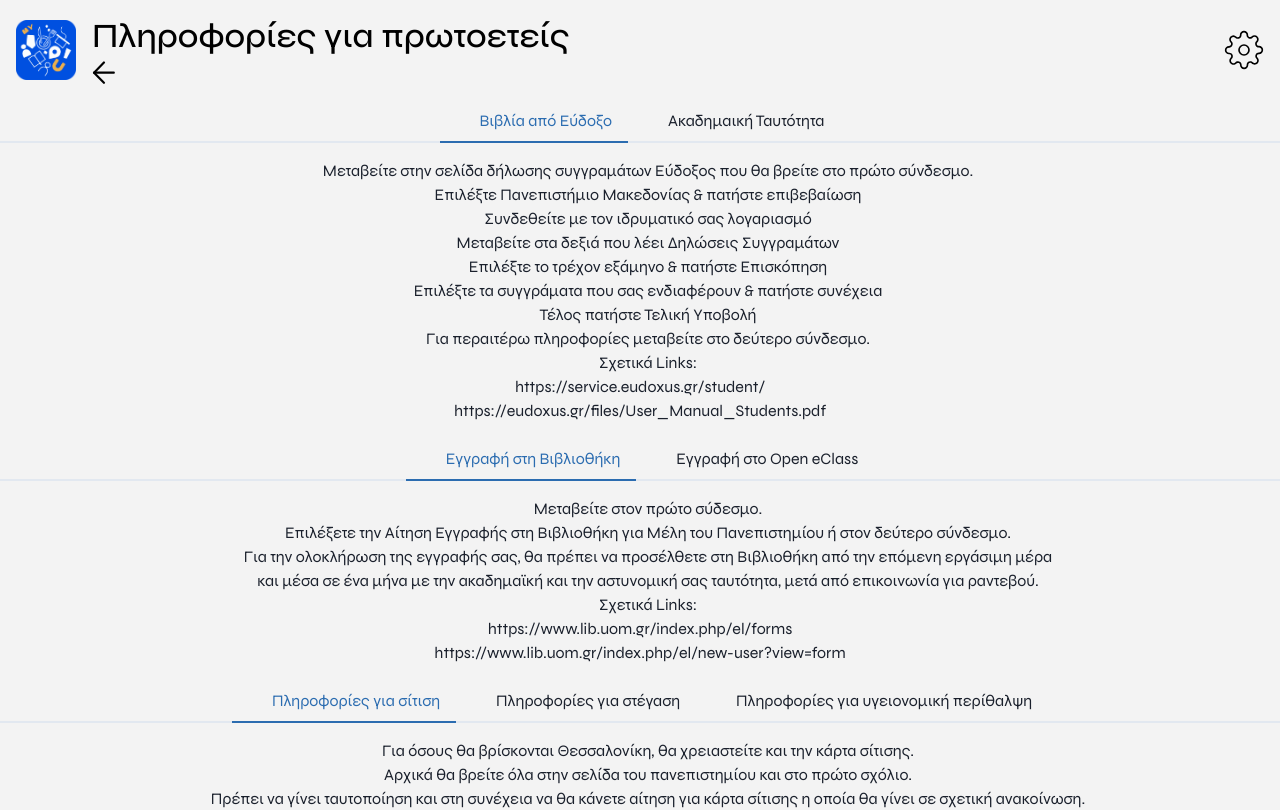
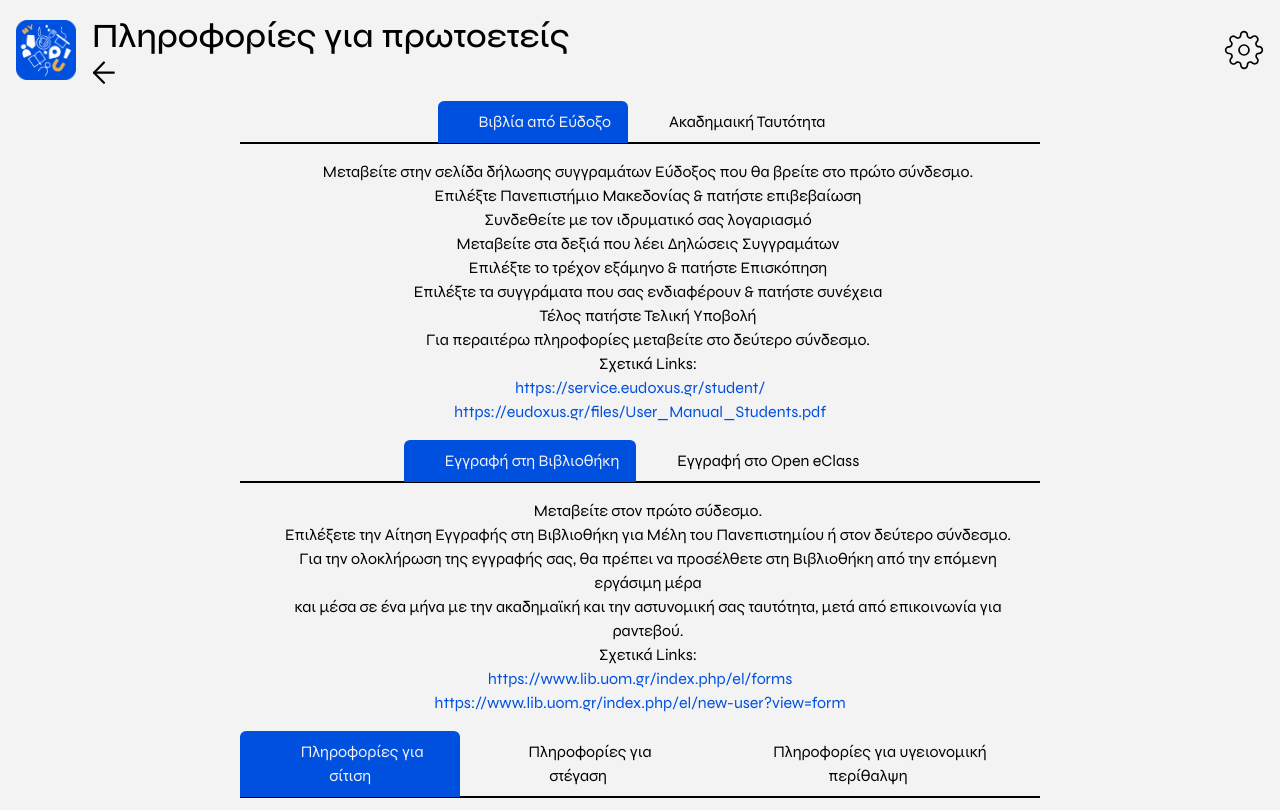
Before and after one commit to open-source-uom/myuom, a React (Create React App) app: page /firstyearinfo in a window 1280 px wide. Shown: the top 810 px of the page. Built offline with nearby package versions, Linux system fonts and the light colour scheme.

Commit message:
Finished First Year Info Page

```diff
--- a/src/components/InfoCard.jsx
+++ b/src/components/InfoCard.jsx
@@ -37,14 +37,26 @@ export default function InfoCard({ data }) {
 
   return (
     <Tabs
+      w={{ base: "initial", lg: "100vh" }}
+      fontFamily="Syne"
+      color={useColorModeValue("black", "#f3f3f3")}
+      border="none"
       align="center"
-      // gridTemplateColumns="auto 1fr"
-      fontFamily="Syne"
-      colorScheme={useColorModeValue("#0050e0", "#f3f3f3")}
+      mx="0.5rem"
     >
       <TabList>
         {data.map((info) => (
-          <CustomTab key={info.title} icon={info.icon}>
+          <CustomTab
+            key={info.title}
+            icon={info.icon}
+            variant="enclosed"
+            color={{ color: "#0050e0", bg: "#f3f3f3" }}
+            fontSize={{ base: "0.85rem", lg: "1rem" }}
+            _selected={{
+              color: "#f3f3f3",
+              bg: "#0050e0",
+            }}
+          >
             {/* 1. pass icon as prop */}
             {info.title}
           </CustomTab>
@@ -64,7 +76,7 @@ export default function InfoCard({ data }) {
               </UnorderedList>
 
               {info.links.map((link) => (
-                <Box>
+                <Box color="#0050e0">
                   <a href={link}>{link}</a>
                 </Box>
               ))}
--- a/src/pages/FirstYearInfoPage.jsx
+++ b/src/pages/FirstYearInfoPage.jsx
@@ -1,7 +1,5 @@
-import React from "react";
 import data from "../assets/FirstYearInfo.js";
-import { Accordion, Box, Text, Tabs } from "@chakra-ui/react";
-import Schedule from "../components/Schedule";
+import { Box } from "@chakra-ui/react";
 import InfoCard from "../components/InfoCard";
 
 export default function FirstYearInfoPage() {
@@ -10,7 +8,7 @@ export default function FirstYearInfoPage() {
   const thirdCardArray = data.slice(4, 7);
 
   return (
-    <Box>
+    <Box align="center">
       <InfoCard data={firstCardArray} key={firstCardArray.title} />
       <InfoCard data={secondCardArray} key={secondCardArray.title} />
       <InfoCard data={thirdCardArray} key={thirdCardArray.title} />
```
